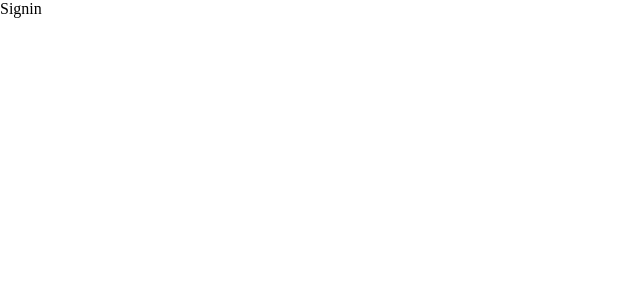
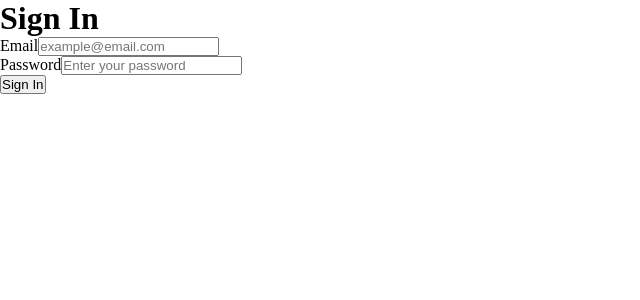
Before and after one commit to cHANGTEEZY/react-amnil-auth, a React (Vite) app: page /signin in a window 1280 px wide. Shown: the top 300 px of the page, without its empty margins (0-640 px from the left). Built offline with nearby package versions, Linux system fonts and the light colour scheme.

Commit message:
modified errors

```diff
--- a/src/Pages/Signin.jsx
+++ b/src/Pages/Signin.jsx
@@ -1,7 +1,78 @@
-import React from "react";
+import React, { useState } from "react";
+import Input from "../Components/Input";
+import { validateFormData } from "../utils/validateFormData";
 
 const Signin = () => {
-  return <div>Signin</div>;
+  const [formData, setFormData] = useState({
+    email: "",
+    password: "",
+  });
+
+  const [errors, setErrors] = useState({});
+
+  const handleFormData = (e) => {
+    setFormData({
+      ...formData,
+      [e.target.name]: e.target.value,
+    });
+  };
+
+  const handleSubmit = (e) => {
+    e.preventDefault();
+    const formErrors = validateFormData(formData);
+
+    console.log("Validation Errors:", formErrors);
+
+    if (Object.keys(formErrors).length > 0) {
+      setErrors(formErrors);
+      return;
+    }
+
+    console.log("Signed in successfully!", formData);
+
+    setFormData({
+      email: "",
+      password: "",
+    });
+
+    setErrors({});
+  };
+
+  return (
+    <div className="Signin-container">
+      <div className="Signin-box">
+        <h1>Sign In</h1>
+        <form onSubmit={handleSubmit}>
+          <div>
+            <Input
+              type="email"
+              placeholder="example@email.com"
+              name="email"
+              label="Email"
+              value={formData.email}
+              onChange={handleFormData}
+              error={errors.email}
+            />
+          </div>
+          <div>
+            <Input
+              type="password"
+              name="password"
+              label="Password"
+              placeholder="Enter your password"
+              value={formData.password}
+              onChange={handleFormData}
+              error={errors.password}
+            />
+          </div>
+
+          <button type="submit" className="submit-button">
+            Sign In
+          </button>
+        </form>
+      </div>
+    </div>
+  );
 };
 
 export default Signin;
--- a/src/Pages/Signup.jsx
+++ b/src/Pages/Signup.jsx
@@ -22,7 +22,7 @@ const Signup = () => {
 
   const handleSubmit = (e) => {
     e.preventDefault();
-    const formErrors = validateFormData(formData);
+    const formErrors = validateFormData(formData, true);
 
     console.log("Validation Errors:", formErrors);
 
--- a/src/utils/validateFormData.js
+++ b/src/utils/validateFormData.js
@@ -1,11 +1,13 @@
-export const validateFormData = (formData) => {
+export const validateFormData = (formData, isSignup = false) => {
   let errors = {};
 
+  if (isSignup) {
     if (!formData.firstName.trim()) {
       errors.firstName = "First name is required";
     }
     if (!formData.lastName.trim()) {
       errors.lastName = "Last name is required";
+    }
   }
 
   const emailRegex = /^[^\s@]+@[^\s@]+\.[^\s@]+$/;
@@ -17,15 +19,14 @@ export const validateFormData = (formData) => {
 
   if (!formData.password) {
     errors.password = "Password is required";
-  } else if (formData.password.length < 6) {
-    errors.password = "Password must be at least 6 characters long";
   }
-
+  if (isSignup) {
     if (!formData.confirmPassword) {
       errors.confirmPassword = "Confirm Password is required";
     } else if (formData.password !== formData.confirmPassword) {
       errors.confirmPassword = "Passwords do not match";
     }
+  }
 
   return errors;
 };
```
Lines whose indentation alone changed are shown as unchanged.
